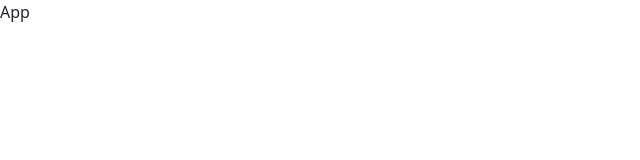
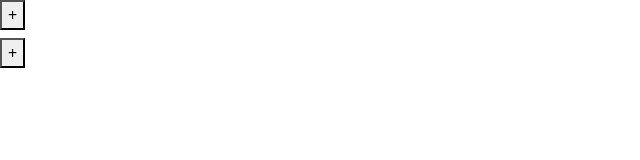
Before and after one commit to hossein-ansari/practice, a React (Create React App) app: page / in a window 1280 px wide. Shown: the top 160 px of the page, without its empty margins (0-640 px from the left). Built offline with nearby package versions, Linux system fonts and the light colour scheme.

Commit message:
new simple project with rfc

```diff
--- a/src/App.js
+++ b/src/App.js
@@ -1,7 +1,18 @@
-import React from 'react'
+import React, { useState } from "react";
 
 export default function App() {
+  const { count, setCount } = useState(0);
+  const up = () => {
+    setCount( count + 1)
+  };
+  const down = () => {
+    setCount( count - 1)
+  };
   return (
-    <div>App</div>
-  )
+    <div>
+      <button onClick={up}>+</button>
+      <h1>{count}</h1>
+      <button onClick={down}>+</button>
+    </div>
+  );
 }
```
